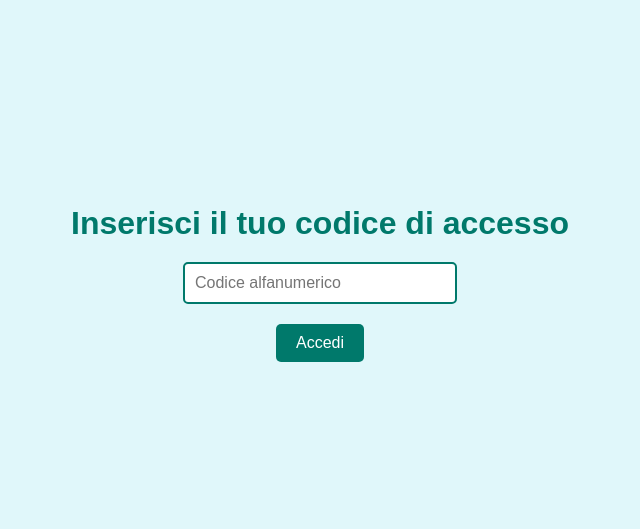
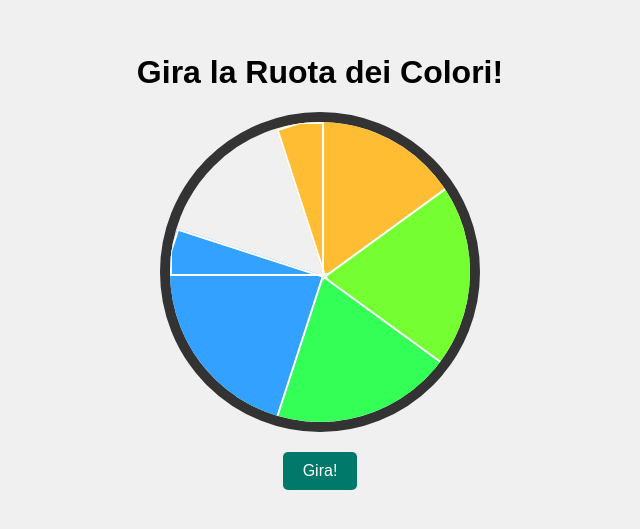
Before and after one commit to Russ017/giro2, a plain HTML site: page paginaSucessiva.html in a window 1280 px wide. Shown: the part 127-656 px from the top of the page, without its empty margins (320-960 px from the left). Drawn offline with Linux system fonts and the light colour scheme.

Commit message:
Update paginaSucessiva.html

```diff
--- a/paginaSucessiva.html
+++ b/paginaSucessiva.html
@@ -3,38 +3,55 @@
 <head>
     <meta charset="UTF-8">
     <meta name="viewport" content="width=device-width, initial-scale=1.0">
-    <title>Accesso</title>
+    <title>Ruota dei Colori</title>
     <style>
         body {
             font-family: Arial, sans-serif;
-            background-color: #e0f7fa;
-            color: #333;
+            background-color: #f0f0f0;
             display: flex;
             flex-direction: column;
             justify-content: center;
             align-items: center;
             height: 100vh;
-            margin: 0;
             text-align: center;
         }
-        h1 {
-            margin-bottom: 20px;
-            color: #00796b;
+        .ruota {
+            width: 300px;
+            height: 300px;
+            border-radius: 50%;
+            border: 10px solid #333;
+            position: relative;
+            overflow: hidden;
+            transition: transform 4s cubic-bezier(0.33, 1, 0.68, 1);
         }
-        input {
-            padding: 10px;
-            font-size: 16px;
-            border: 2px solid #00796b;
-            border-radius: 5px;
-            width: 250px;
-            margin-bottom: 20px;
-            outline: none;
-            transition: border-color 0.3s;
+        .spicchio {
+            position: absolute;
+            width: 50%;
+            height: 50%;
+            background-color: transparent;
+            border: 2px solid #fff;
+            transform-origin: 100% 100%;
         }
-        input:focus {
-            border-color: #004d40;
+        .spicchio:nth-child(1) { transform: rotate(0deg); background-color: #FF5733; }
+        .spicchio:nth-child(2) { transform: rotate(72deg); background-color: #FFBD33; }
+        .spicchio:nth-child(3) { transform: rotate(144deg); background-color: #75FF33; }
+        .spicchio:nth-child(4) { transform: rotate(216deg); background-color: #33FF57; }
+        .spicchio:nth-child(5) { transform: rotate(288deg); background-color: #33A1FF; }
+
+        .puntatore {
+            width: 0;
+            height: 0;
+            border-left: 10px solid transparent;
+            border-right: 10px solid transparent;
+            border-bottom: 20px solid red;
+            position: absolute;
+            top: -20px; /* Posizionamento sopra la ruota */
+            left: 50%;
+            transform: translateX(-50%);
         }
+
         button {
+            margin-top: 20px;
             padding: 10px 20px;
             font-size: 16px;
             background-color: #00796b;
@@ -42,27 +59,38 @@
             border: none;
             border-radius: 5px;
             cursor: pointer;
-            transition: background-color 0.3s;
         }
         button:hover {
             background-color: #004d40;
         }
     </style>
+</head>
+<body>
+    <h1>Gira la Ruota dei Colori!</h1>
+    <div class="ruota" id="ruota">
+        <div class="puntatore"></div>
+        <div class="spicchio"></div>
+        <div class="spicchio"></div>
+        <div class="spicchio"></div>
+        <div class="spicchio"></div>
+        <div class="spicchio"></div>
+    </div>
+    <button onclick="giraRuota()">Gira!</button>
+    <p id="risultato" style="margin-top: 20px; font-size: 20px;"></p>
+
     <script>
-        function verificaCodice() {
-            const codice = document.getElementById("codice").value;
-            const codiceCorretto = "ABCD123456"; // Cambia con il tuo codice
-            if (codice === codiceCorretto) {
-                window.location.href = "paginaSuccessiva.html";
-            } else {
-                alert("Codice errato. Riprova.");
-            }
+        function giraRuota() {
+            const ruota = document.getElementById('ruota');
+            const randomDegree = Math.floor(Math.random() * 360 + 720); // 720 per farla girare almeno 2 volte
+            ruota.style.transform = `rotate(${randomDegree}deg)`;
+
+            setTimeout(() => {
+                const coloreIndex = Math.floor((randomDegree % 360) / 72); // 5 spicchi
+                const coloriNomi = ["Rosso", "Giallo", "Verde Chiaro", "Verde", "Blu"];
+
+                document.getElementById('risultato').innerText = `Il tuo colore è ${coloriNomi[coloreIndex]}`;
+            }, 4000); // Attendere il tempo di rotazione
         }
     </script>
-</head>
-<body>
-    <h1>Inserisci il tuo codice di accesso</h1>
-    <input type="text" id="codice" maxlength="10" placeholder="Codice alfanumerico">
-    <button onclick="verificaCodice()">Accedi</button>
 </body>
 </html>
```
